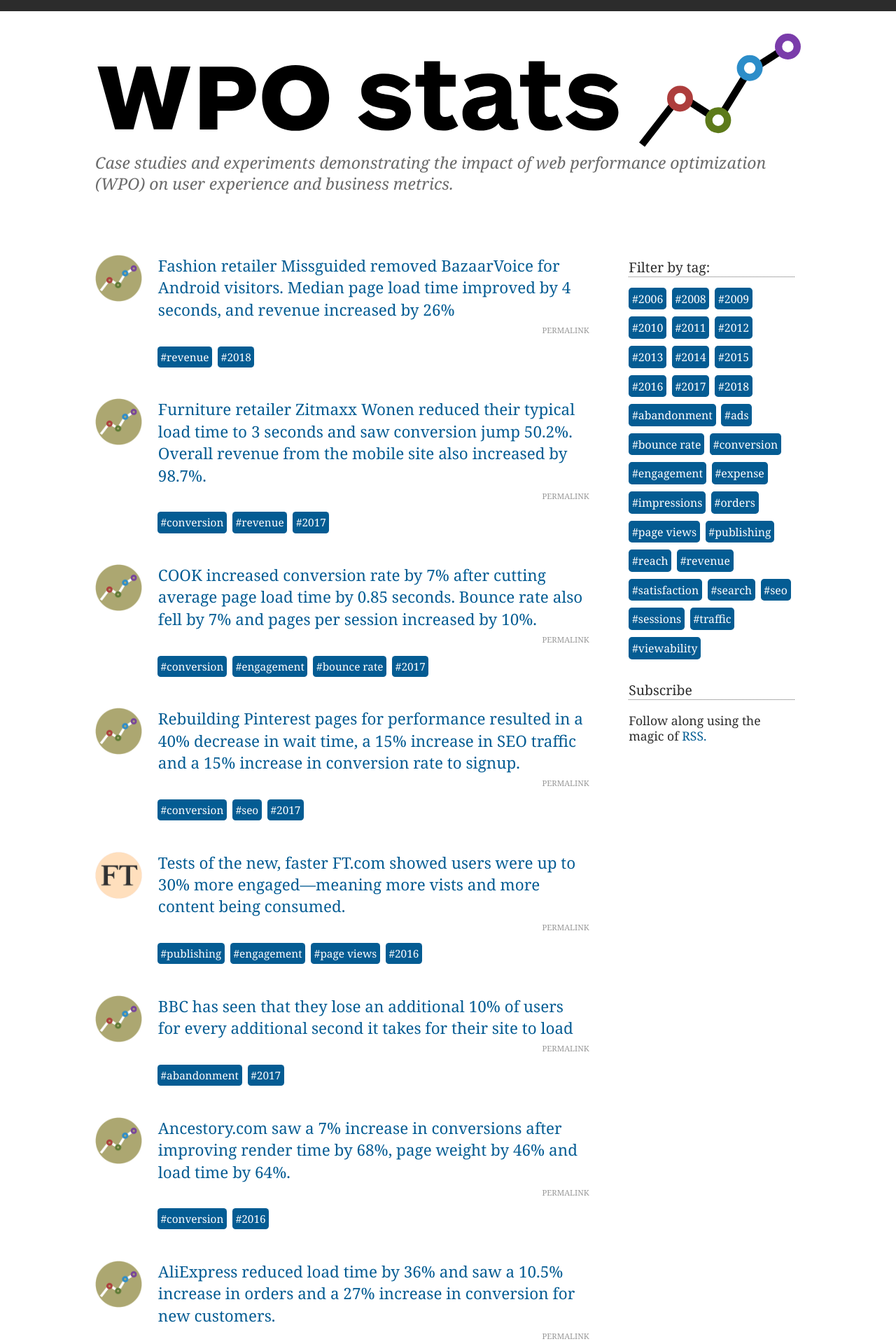
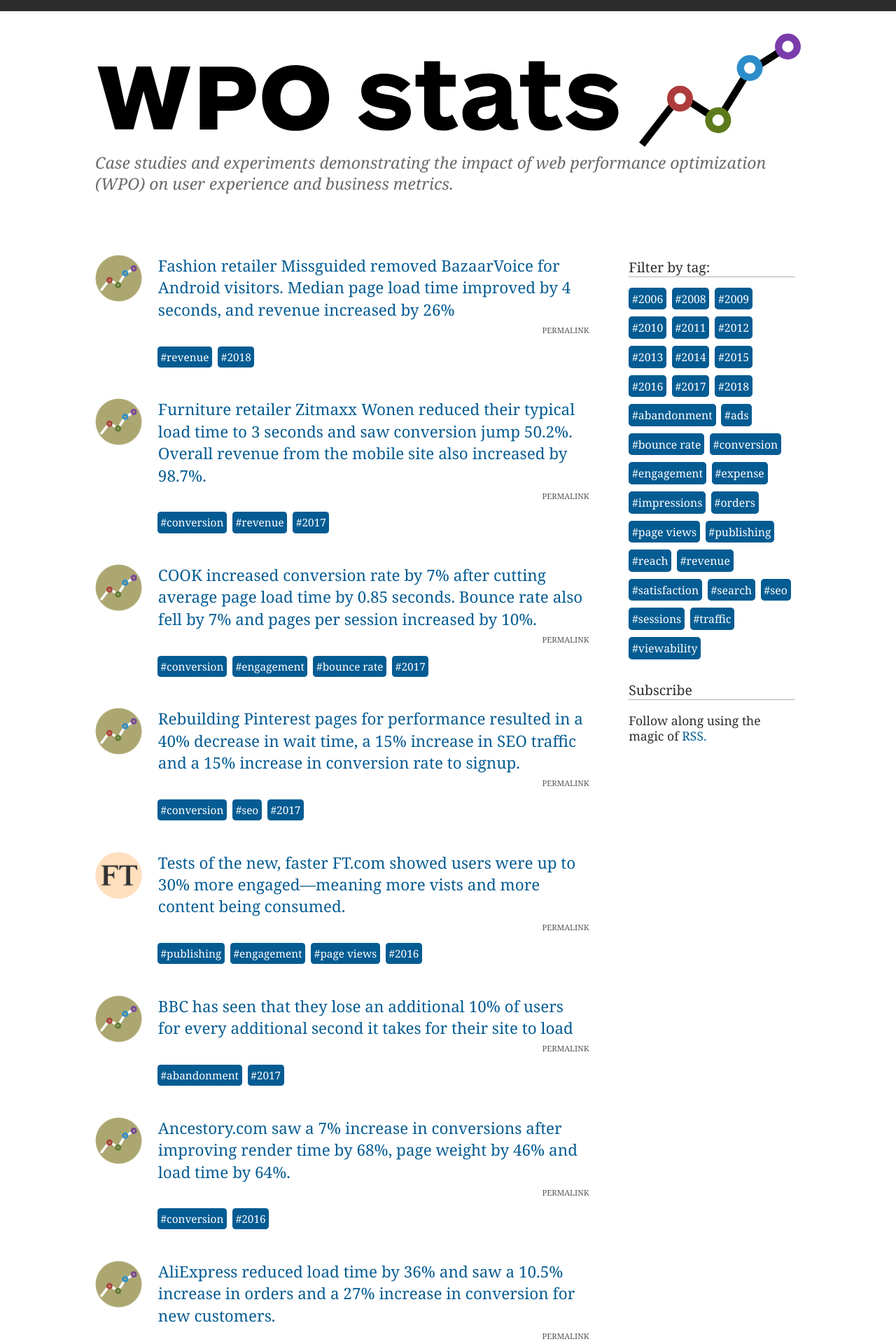
Before and after one commit to tkadlec/WPOStats, a Jekyll site: the page built from index.html, in a window 1280 px wide. Shown: the top 1920 px of the page at 70% size. Built offline with Jekyll 4.4.1, drawn with Linux system fonts in a browser that asks for light colours; the list of posts is cut into pages by our own code.

Commit message:
Axe issue fix: contrast on permalinks

```diff
--- a/_sass/objects/_slats.scss
+++ b/_sass/objects/_slats.scss
@@ -31,12 +31,12 @@
 			text-align: right;
 
 			a {
-				color: #999;
+				color: #595757;
 				padding: .5em 0 .3em 0;
 				display: inline-block;
 				&:hover{
 					text-decoration: underline;
-					color:  darken(#999, 15);
+					color:  darken(#595757, 15);
 					@include transition(none .3s ease-in-out);
 				}
 			}
```
